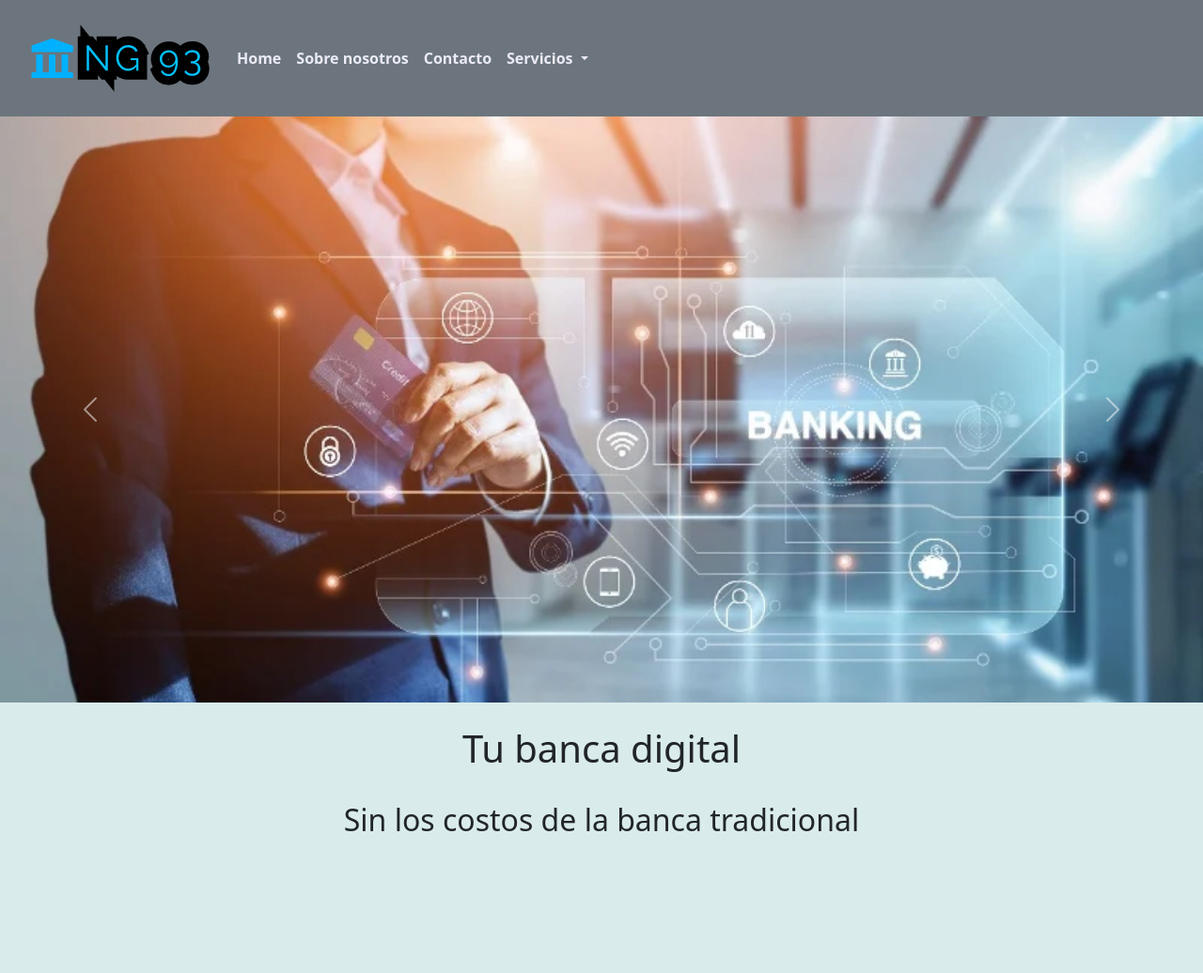
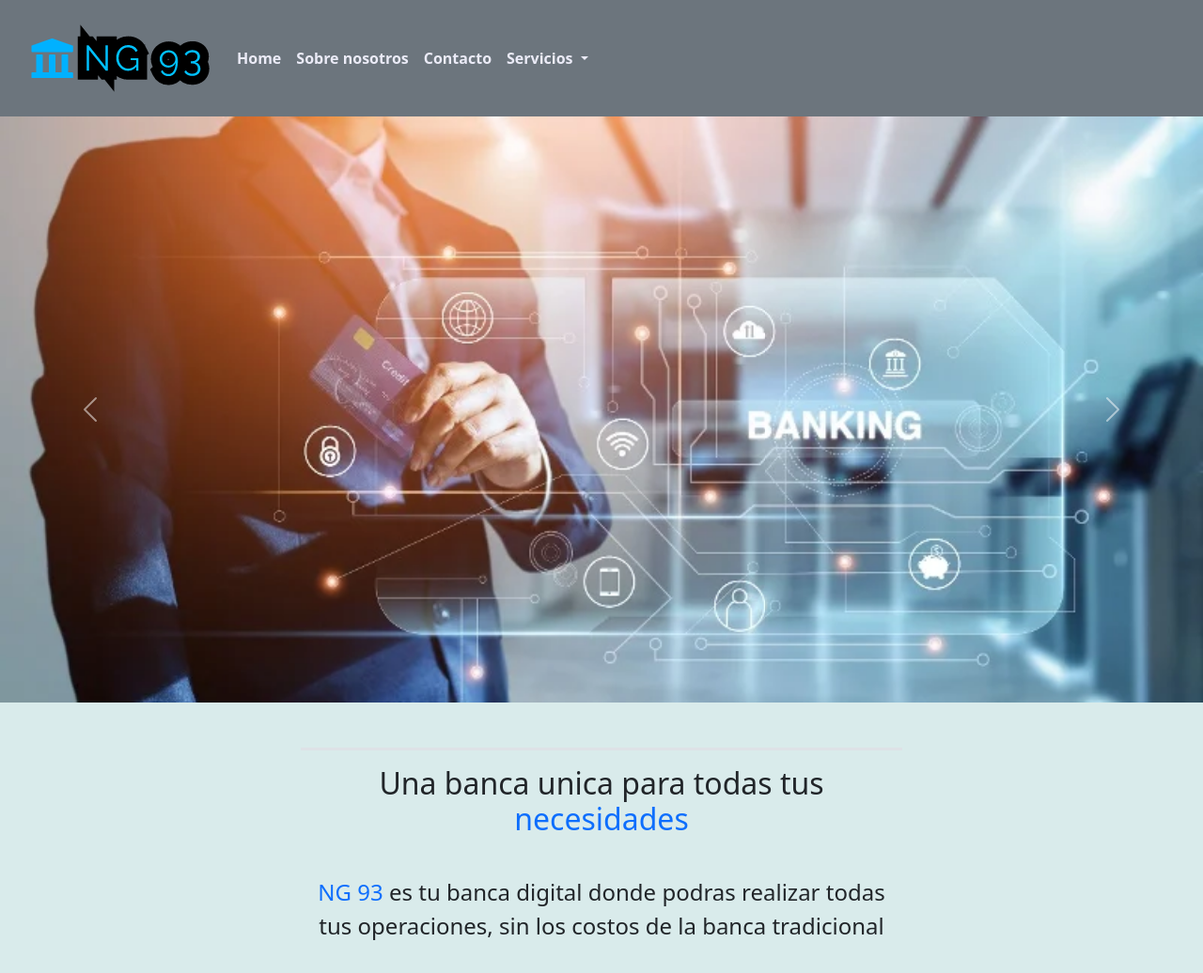
Before and after one commit to ngj93/proyectofinal.GomezIgnacio, a plain HTML site: page index.html in a window 1280 px wide. Shown: the whole page at 94% size. Before the commit the page ends 900 px from the top, so only its background shows below. Drawn offline with nearby package versions, Linux system fonts and the light colour scheme.

Commit message:
agregado de texto

```diff
--- a/estilo.css
+++ b/estilo.css
@@ -4,13 +4,6 @@
   box-sizing: border-box;
 }
 
-h1 {
-  text-align: center;
-  padding: 25px;
-}
-h2 {
-  text-align: center;
-}
 body {
   background-color: rgb(217, 235, 235);
 }
@@ -22,3 +15,10 @@ body {
 .carousel-inner {
   max-height: 39rem;
 }
+
+@media (max-width: 768px) {
+  #intro {
+    text-align: center;
+    width: 90% !important;
+  }
+}
--- a/index.html
+++ b/index.html
@@ -39,7 +39,7 @@
               <li class="nav-item">
                 <a class="nav-link" href="#">Contacto</a>
               </li>
-              <li class="nav-item dropdown">
+              <li class="nav-item dropdown" id="drop">
                 <a class="nav-link dropdown-toggle" href="#" id="navbarDropdownMenuLink" role="button" data-bs-toggle="dropdown" aria-expanded="false">
                   Servicios
                 </a>
@@ -53,6 +53,7 @@
           </div>
         </div>
       </nav>
+
       <div id="carouselExampleControls" class="carousel slide" data-bs-ride="carousel">
         <div class="carousel-inner">
           <div class="carousel-item active" data-bs-interval="3000">
@@ -76,18 +77,20 @@
       </div>
 
 
+      <section class="w-50 mx-auto text-center pt-5" id="intro">
+        <h1 class="p-3 fs-2 border-top border-3 animate__animated animate__backInUp">Una banca unica para todas tus <span class="text-primary">necesidades</span></h1>
+        <p class="p-3 fs-4 animate__animated animate__bounce "><span class="text-primary"> NG 93 </span> es tu banca digital donde podras realizar todas tus operaciones, sin los costos de la banca tradicional </p>
+
+
+      </section>
 
 
 
 
 
 
-    <section>
-        <h1 class="animate__animated animate__bounce"> Tu banca digital</h1>
-    </section>
-    <main>
-        <h2 class="animate__animated animate__backInUp">Sin los costos de la banca tradicional</h2>
-    </main>
+
+
 
 
 
```
